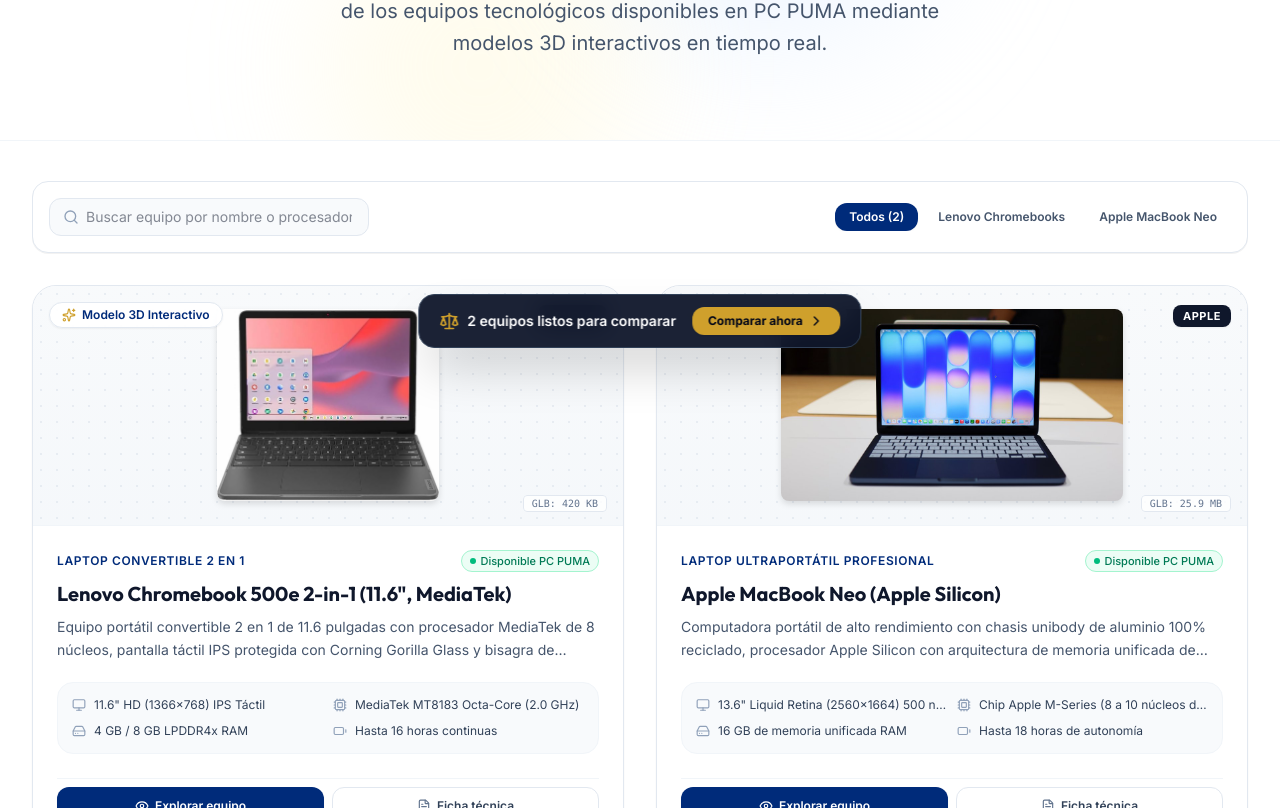
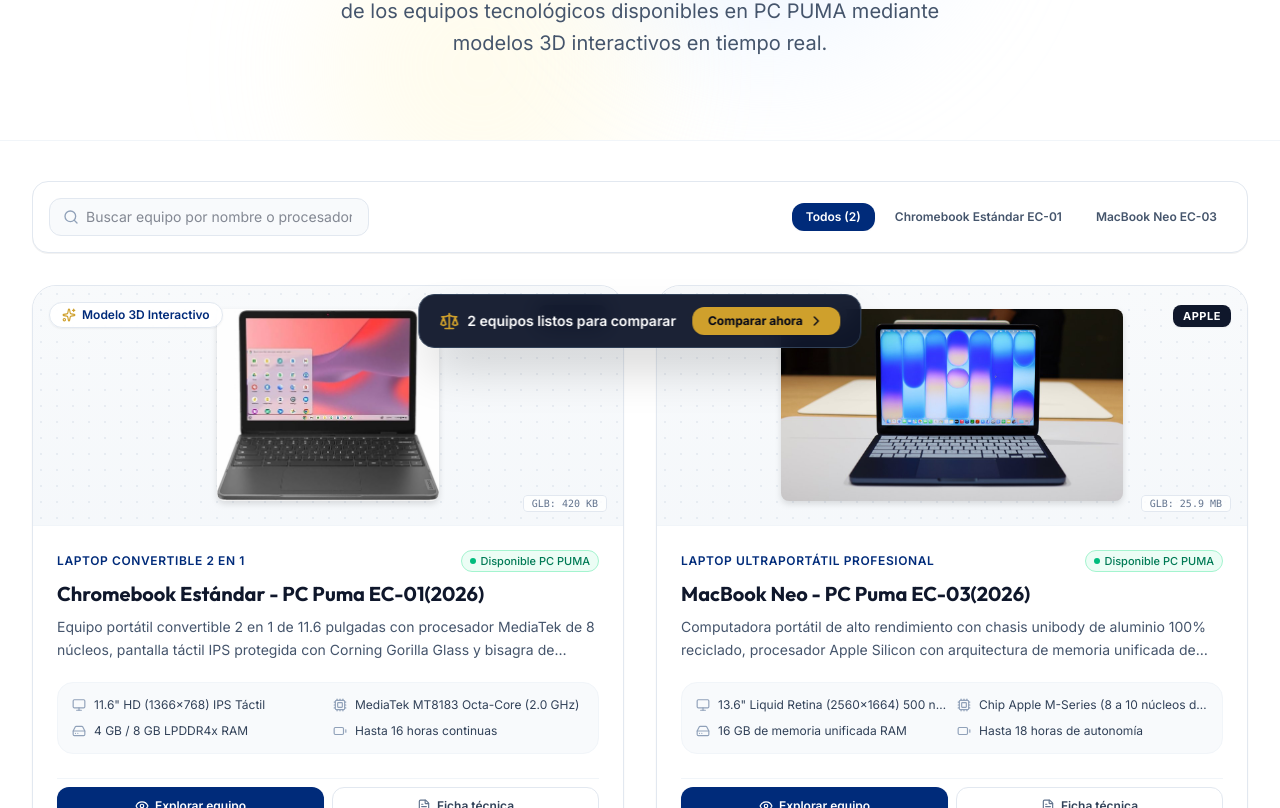
Before and after one commit to Vickman123/catalogo_pcpuma, a React (Vite) app: page / in a window 1280 px wide. Shown: the part 428-1236 px from the top of the page. Built offline with nearby package versions, Linux system fonts and the light colour scheme.

Commit message:
refactor: actualizar nombres a Chromebook Estandar - PC Puma EC-01(2026) y MacBook Neo - PC Puma EC-03(2026)

```diff
--- a/src/App.tsx
+++ b/src/App.tsx
@@ -142,7 +142,7 @@ export function App() {
                         : 'text-slate-600 hover:bg-slate-100'
                     }`}
                   >
-                    Lenovo Chromebooks
+                    Chromebook Estándar EC-01
                   </button>
 
                   <button
@@ -153,7 +153,7 @@ export function App() {
                         : 'text-slate-600 hover:bg-slate-100'
                     }`}
                   >
-                    Apple MacBook Neo
+                    MacBook Neo EC-03
                   </button>
                 </div>
               </div>
--- a/src/data/equipmentData.ts
+++ b/src/data/equipmentData.ts
@@ -5,10 +5,10 @@ const BASE = import.meta.env.BASE_URL;
 export const EQUIPMENT_CATALOG: Equipment[] = [
   {
     id: 'lenovo-chromebook-500e',
-    slug: 'lenovo-chromebook-500e-2-in-1',
+    slug: 'chromebook-estandar-pc-puma-ec-01-2026',
     brand: 'Lenovo',
-    name: 'Chromebook 500e 2-in-1',
-    commercialName: 'Lenovo Chromebook 500e 2-in-1 (11.6", MediaTek)',
+    name: 'Chromebook Estándar - PC Puma EC-01(2026)',
+    commercialName: 'Chromebook Estándar - PC Puma EC-01(2026)',
     category: 'Laptop Convertible 2 en 1',
     subCategory: 'Cómputo Móvil para Estudiantes',
     tagline: 'Versatilidad 360° y resistencia de grado militar para el entorno educativo universitario.',
@@ -33,8 +33,8 @@ export const EQUIPMENT_CATALOG: Equipment[] = [
         items: [
           { label: 'Tipo de equipo', value: 'Laptop convertible 2 en 1 (bisagra de 360 grados)' },
           { label: 'Fabricante', value: 'Lenovo Group Limited' },
-          { label: 'Modelo comercial', value: 'Lenovo Chromebook 500e 2-in-1' },
-          { label: 'Identificador institucional', value: 'PC-PUMA-CHROME-500E-MTK' },
+          { label: 'Modelo comercial', value: 'Chromebook Estándar - PC Puma EC-01(2026)' },
+          { label: 'Identificador institucional', value: 'PC-PUMA-EC-01(2026)' },
           { label: 'Categoría institucional', value: 'Cómputo Móvil para Préstamo Universitario' },
           { label: 'Sistema operativo', value: 'Google ChromeOS (actualizaciones automáticas de seguridad)' },
           { label: 'Año / Edición', value: 'Edición Educativa Institucional' },
@@ -186,10 +186,10 @@ export const EQUIPMENT_CATALOG: Equipment[] = [
   },
   {
     id: 'apple-macbook-neo',
-    slug: 'apple-macbook-neo',
+    slug: 'macbook-neo-pc-puma-ec-03-2026',
     brand: 'Apple',
-    name: 'MacBook Neo',
-    commercialName: 'Apple MacBook Neo (Apple Silicon)',
+    name: 'MacBook Neo - PC Puma EC-03(2026)',
+    commercialName: 'MacBook Neo - PC Puma EC-03(2026)',
     category: 'Laptop Ultraportátil Profesional',
     subCategory: 'Cómputo Profesional y Multimedia',
     tagline: 'Potencia de silicio unificado y pantalla Liquid Retina para cómputo avanzado, diseño y ciencias.',
@@ -214,8 +214,8 @@ export const EQUIPMENT_CATALOG: Equipment[] = [
         items: [
           { label: 'Tipo de equipo', value: 'Laptop ultraportátil de alto rendimiento' },
           { label: 'Fabricante', value: 'Apple Inc.' },
-          { label: 'Modelo comercial', value: 'Apple MacBook Neo' },
-          { label: 'Identificador institucional', value: 'PC-PUMA-MAC-NEO-PRO' },
+          { label: 'Modelo comercial', value: 'MacBook Neo - PC Puma EC-03(2026)' },
+          { label: 'Identificador institucional', value: 'PC-PUMA-EC-03(2026)' },
           { label: 'Categoría institucional', value: 'Cómputo Especializado y Multimedia' },
           { label: 'Sistema operativo', value: 'macOS Sequoia / Sonoma con suite de herramientas académicas' },
           { label: 'Año / Edición', value: 'Edición Profesional Neo' },
```
Also changed, not shown: 1 other file (tests, documents, lock files or other folders).
